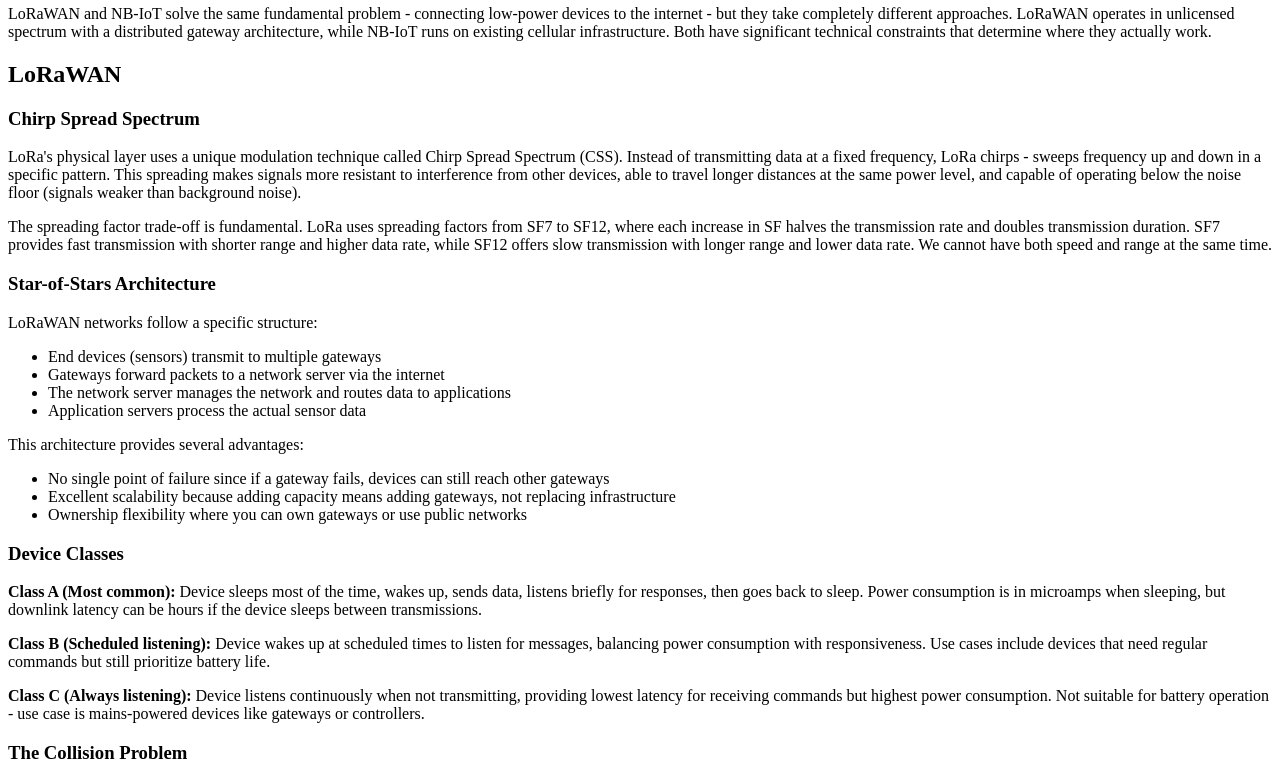
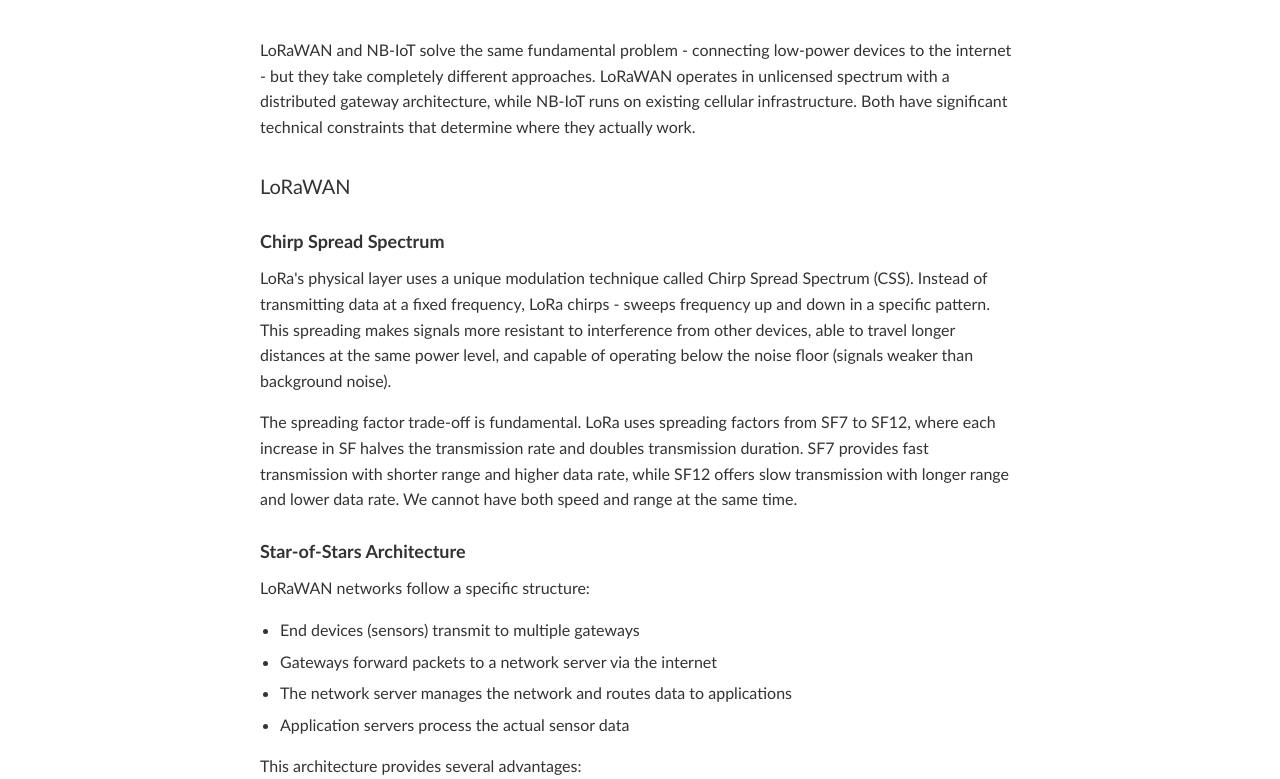
Before and after one commit to roccoloconte/roccoloconte.github.io, a plain HTML site: page posts/lorawan-vs-nbiot.html in a window 1280 px wide. Shown: the part 135-914 px from the top of the page. Drawn offline with Linux system fonts and the light colour scheme.

Commit message:
fixed style

```diff
--- a/posts/lorawan-vs-nbiot.html
+++ b/posts/lorawan-vs-nbiot.html
@@ -12,6 +12,7 @@
     <link rel="icon" type="image/png" sizes="32x32" href="../images/favicon/favicon-32x32.png">
     <link rel="icon" type="image/png" sizes="16x16" href="../images/favicon/favicon-16x16.png">
     <link rel="apple-touch-icon" sizes="180x180" href="../images/favicon/apple-touch-icon.png">
+    <link rel="stylesheet" type="text/css" href="../stylesheet.css">
   </head>
   <body>
     <main class="container">
```
